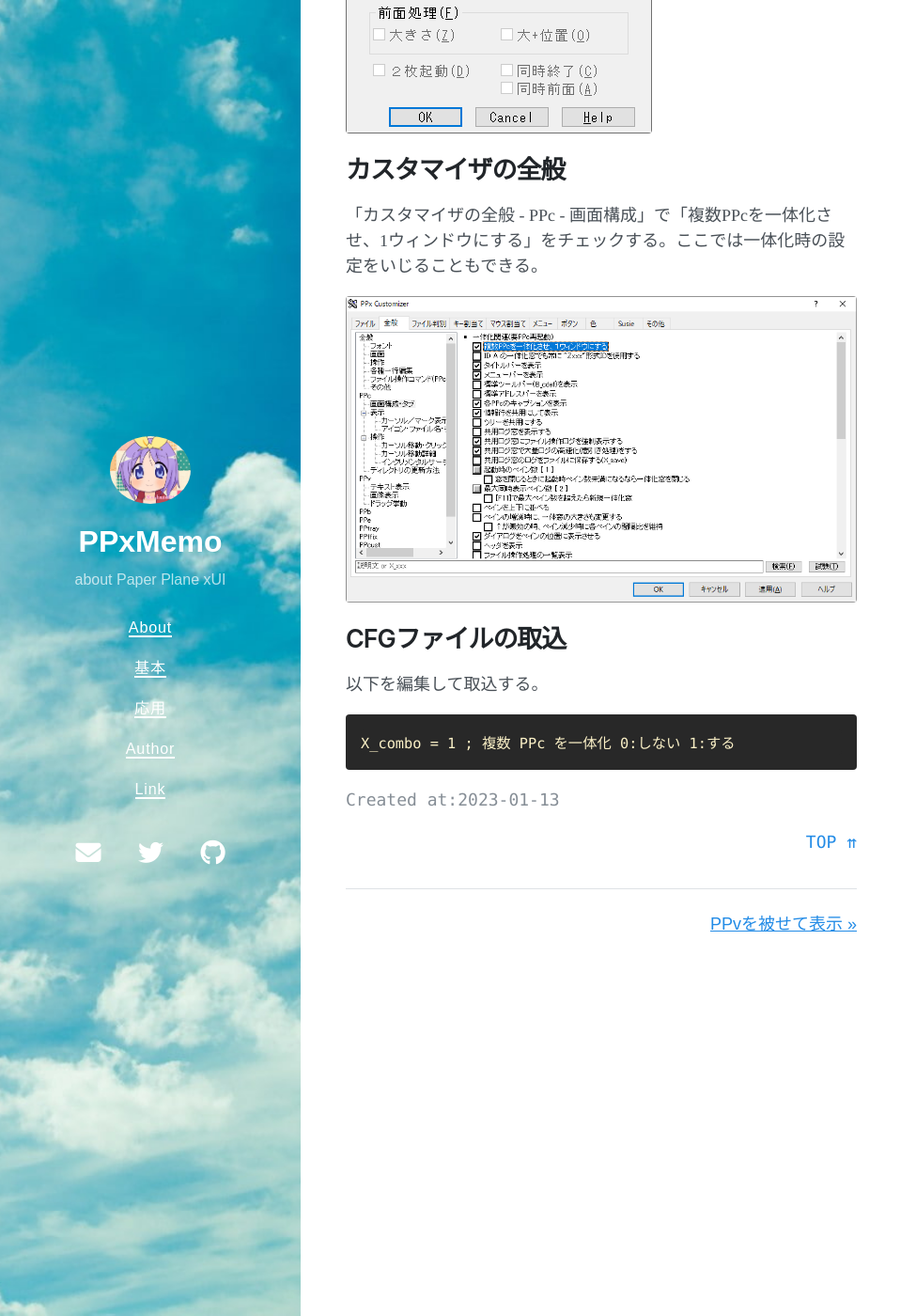
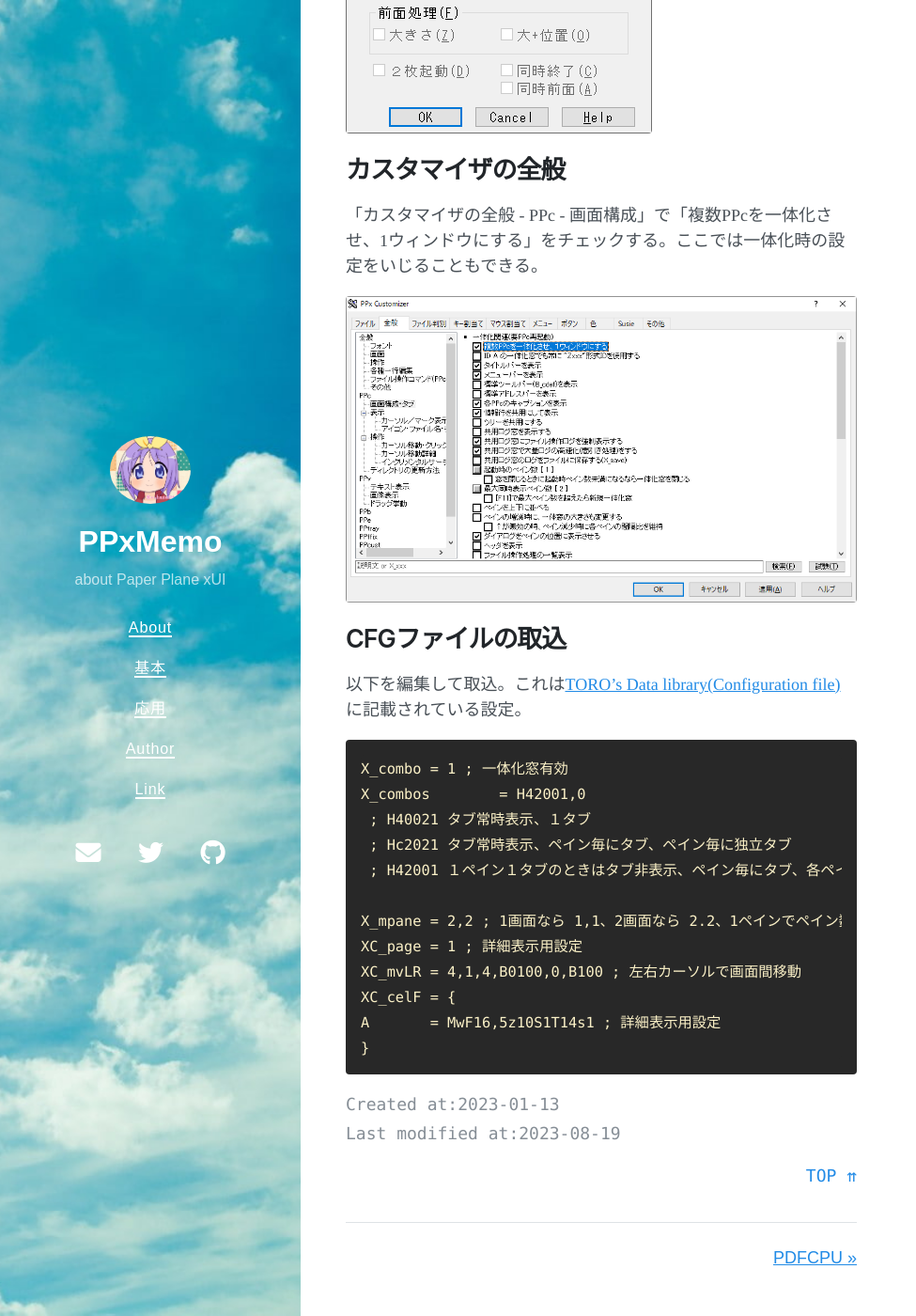
Before and after one commit to tukasa/ppxmemo, a Jekyll site: the page built from my_collections/_advanced/2window01.md, in a window 1280 px wide and 1400 px high, scrolled down 1674 px. Shown: the whole window at 94% size, without its empty margins (0-975 px from the left). Built offline with Jekyll 4.4.1, drawn with Linux system fonts in a browser that asks for light colours; nearby versions of some CDN libraries.

Commit message:
CFGの設定を書き換え。画像についてはPPvと被っているので削除

````diff
--- a/my_collections/_advanced/2window01.md
+++ b/my_collections/_advanced/2window01.md
@@ -2,6 +2,7 @@
 title: 2画面
 part: 2画面
 created_at: 2023-01-13
+last_modified_at: 2023-08-19
 ---
 
 PPxを2画面にする。
@@ -37,8 +38,19 @@ SETUP.EXEを実行して「次へ」をクリックしていくと、途中で
 
 ## CFGファイルの取込
 
-以下を編集して取込する。
+以下を編集して取込。これは[TORO's Data library(Configuration file)](http://toro.d.dooo.jp/dlcfg.html)に記載されている設定。
 
 ```text
-X_combo = 1 ; 複数 PPc を一体化 0:しない 1:する
+X_combo	= 1 ; 一体化窓有効
+X_combos	= H42001,0
+ ; H40021 タブ常時表示、１タブ
+ ; Hc2021 タブ常時表示、ペイン毎にタブ、ペイン毎に独立タブ
+ ; H42001 １ペイン１タブのときはタブ非表示、ペイン毎にタブ、各ペインのタブは共通内容
+
+X_mpane	= 2,2 ; 1画面なら 1,1、2画面なら 2.2、1ペインでペイン数増加有なら 1,50
+XC_page	= 1 ; 詳細表示用設定
+XC_mvLR	= 4,1,4,B0100,0,B100 ; 左右カーソルで画面間移動
+XC_celF	= {
+A	= MwF16,5z10S1T14s1 ; 詳細表示用設定
+}
 ```
````
Also changed, not shown: my_collections/_advanced/2window02.md (deleted, +0 -94 lines).
